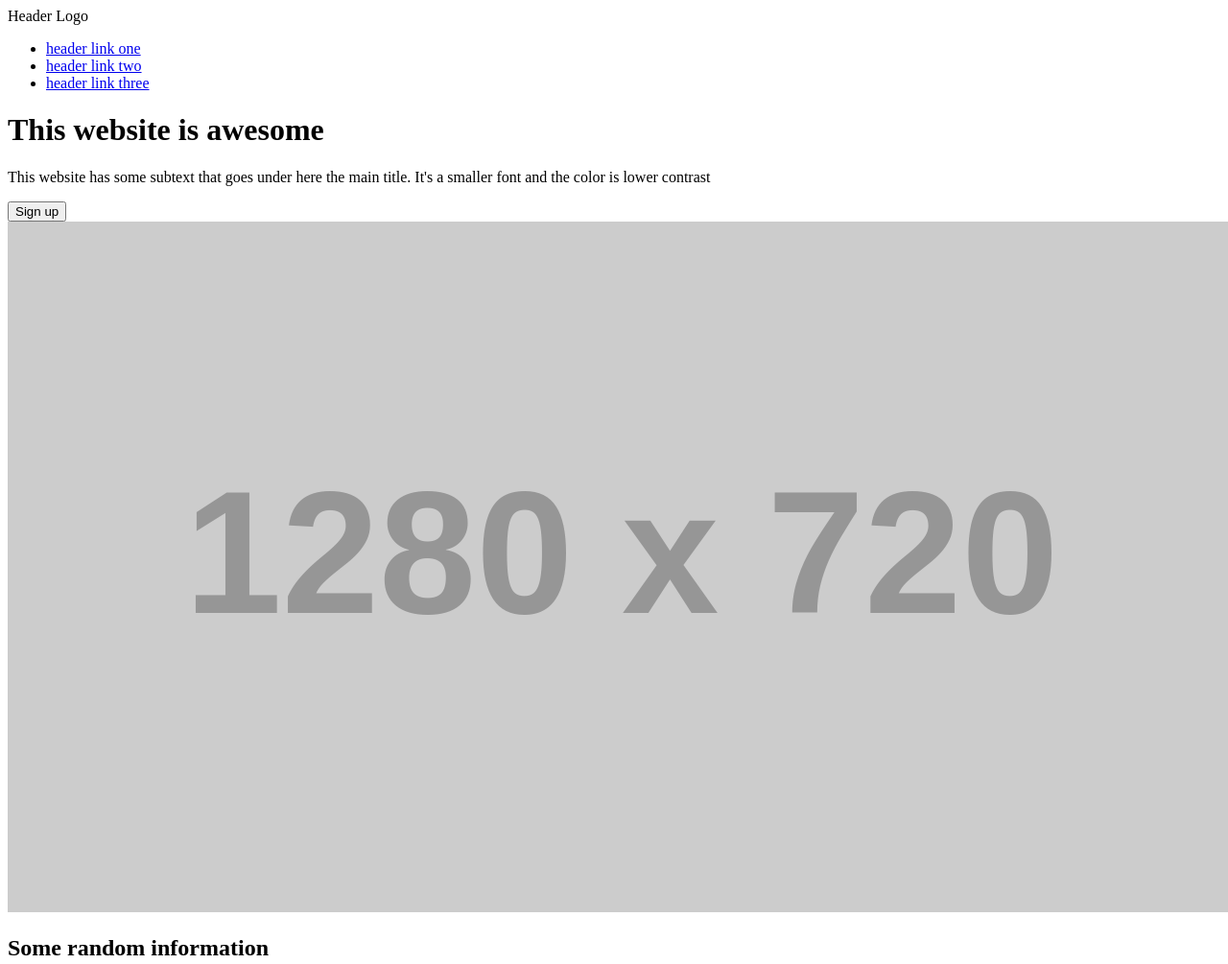
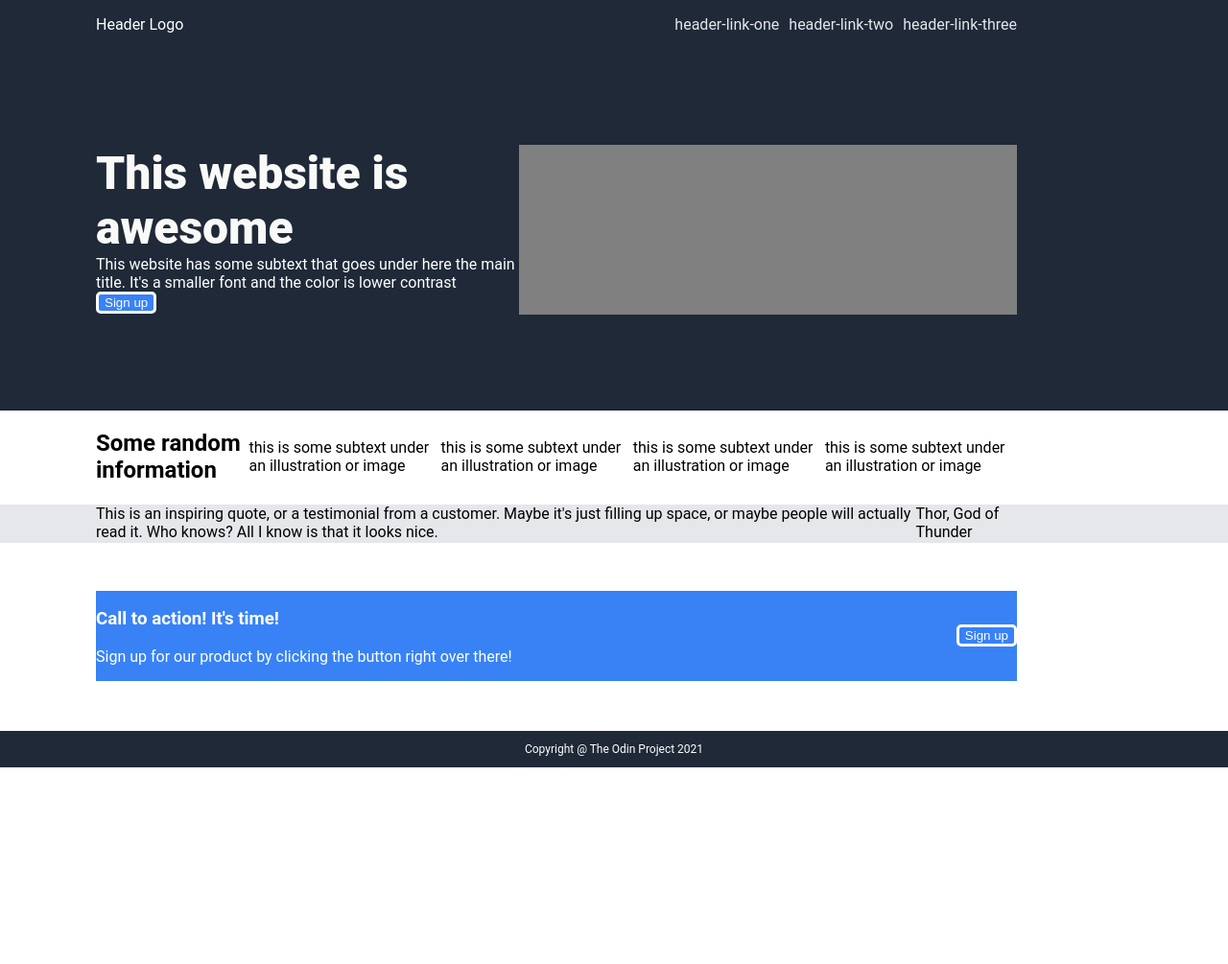
Before and after one commit to justinlyan/landing-page, a plain HTML site: page index.html in a window 1280 px wide. Shown: the whole page at 96% size. After the commit the page ends 800 px from the top, so only its background shows below. Drawn offline with Linux system fonts and the light colour scheme; placeholder pictures from the web are drawn by us.

Commit message:
adding flex to containers

```diff
--- a/index.css
+++ b/index.css
@@ -0,0 +1,103 @@
+body {
+  font-family: Roboto;
+  margin: 0;
+  display: flex;
+  flex-direction: column;
+  min-height: 100vh;
+}
+
+.header {
+  background: #1F2937;
+}
+
+.container {
+  display: flex;
+  justify-content: space-between;
+  align-items: center;
+  max-width: 75vw;
+  width: 100%;
+  margin-left: 100px;
+  margin-right: 100px;
+}
+
+ul {
+  list-style: none;
+  display: flex;
+  gap: 10px;
+}
+
+li a {
+  color: #E5E7EB;
+}
+
+.logo, h1, .title-desc, h3 {
+  color: white;
+}
+
+a {
+  text-decoration: none;
+}
+
+button {
+  background: #3882f6;
+  color: white;
+  border-radius: 5px;
+  border: solid white;
+}
+
+.section-1 {
+  background: #1F2937;
+  display: flex;
+  flex: 1;
+}
+
+.one {
+  padding: 100px 0 100px 0;
+}
+
+.content h2 {
+  color: #F9FAF8;
+  font-size: 48px;
+  font-weight: 900;
+}
+
+.content h2,
+.content p {
+  margin: 0;
+}
+
+.image-lg {
+  height: 100%;;
+  max-width: 1100px;
+  width: 100%;
+  background-color: grey;
+}
+
+.section-2 {
+  flex: 1;
+}
+
+.card-image {
+
+}
+
+.section-3 {
+  background: #E5E7EB;
+  flex: 1;
+}
+
+.section-4 {
+  padding: 50px 0 50px 0;
+  flex: 1;
+}
+
+.four {
+  background: #3882F6;
+}
+
+.footer {
+  background: #1F2937;
+  color: white;
+  font-size: 12px;
+  text-align: center;
+}
--- a/index.html
+++ b/index.html
@@ -8,44 +8,70 @@
 </head>
 <body>
   <div class="header">
-    <div>Header Logo</div>
-    <ul>
-      <li><a href="#">header link one</a></li>
-      <li><a href="#">header link two</a></li>
-      <li><a href="#">header link three</a></li>
-    </ul>
+    <div class="container">
+      <div class="logo">Header Logo</div>
+      <ul>
+        <li><a href="#">header-link-one</a></li>
+        <li><a href="#">header-link-two</a></li>
+        <li><a href="#">header-link-three</a></li>
+      </ul>
+    </div>
   </div>
-  <div class="main">
-    <div class="container-1">
-      <h1>This website is awesome</h1>
-      <p>This website has some subtext that goes under here the main title. It's a smaller font and the color is lower contrast</p>
-      <button>Sign up</button>
-      <img src="http://via.placeholder.com/1280x720" alt="placeholder img">
+
+  <div class="section-1">
+    <div class="container one">
+      <div class="content">
+        <h2>This website is awesome</h2>
+        <p class="title-desc">This website has some subtext that goes under here the main title. It's a smaller font and the color is lower contrast</p>
+        <button>Sign up</button>
+      </div>
+      <div class="image-lg"></div>
     </div>
-    <div class="container-2">
+  </div>
+
+  <div class="section-2">
+    <div class="container two">
       <h2>Some random information</h2>
       <div class="card">
-
+        <div class="card-image"></div>
+        <p>this is some subtext under an illustration or image</p>
       </div>
       <div class="card">
-
+        <div class="card-image"></div>
+        <p>this is some subtext under an illustration or image</p>
       </div>
       <div class="card">
-
+        <div class="card-image"></div>
+        <p>this is some subtext under an illustration or image</p>
       </div>
       <div class="card">
-
+        <div class="card-image"></div>
+        <p>this is some subtext under an illustration or image</p>
       </div>
     </div>
-    <div class="container-3">
+  </div>
 
+  <div class="section-3">
+    <div class="container three">
+        <div>This is an inspiring quote, or a testimonial from a customer. Maybe it's just filling up space, or maybe people will actually read it. Who knows? All I know is that it looks nice.</div>
+      <div>Thor, God of Thunder</div>
     </div>
-    <div class="container-4">
 
+  </div>
+
+  <div class="section-4">
+    <div class="container four">
+      <div>
+        <h3>Call to action! It's time!</h3>
+        <p class="title-desc">Sign up for our product by clicking the button right over there!</p>
+      </div>
+      <button>Sign up</button>
     </div>
+
   </div>
+
   <div class="footer">
-
+    <p>Copyright @ The Odin Project 2021</p>
   </div>
 </body>
 </html>
```
